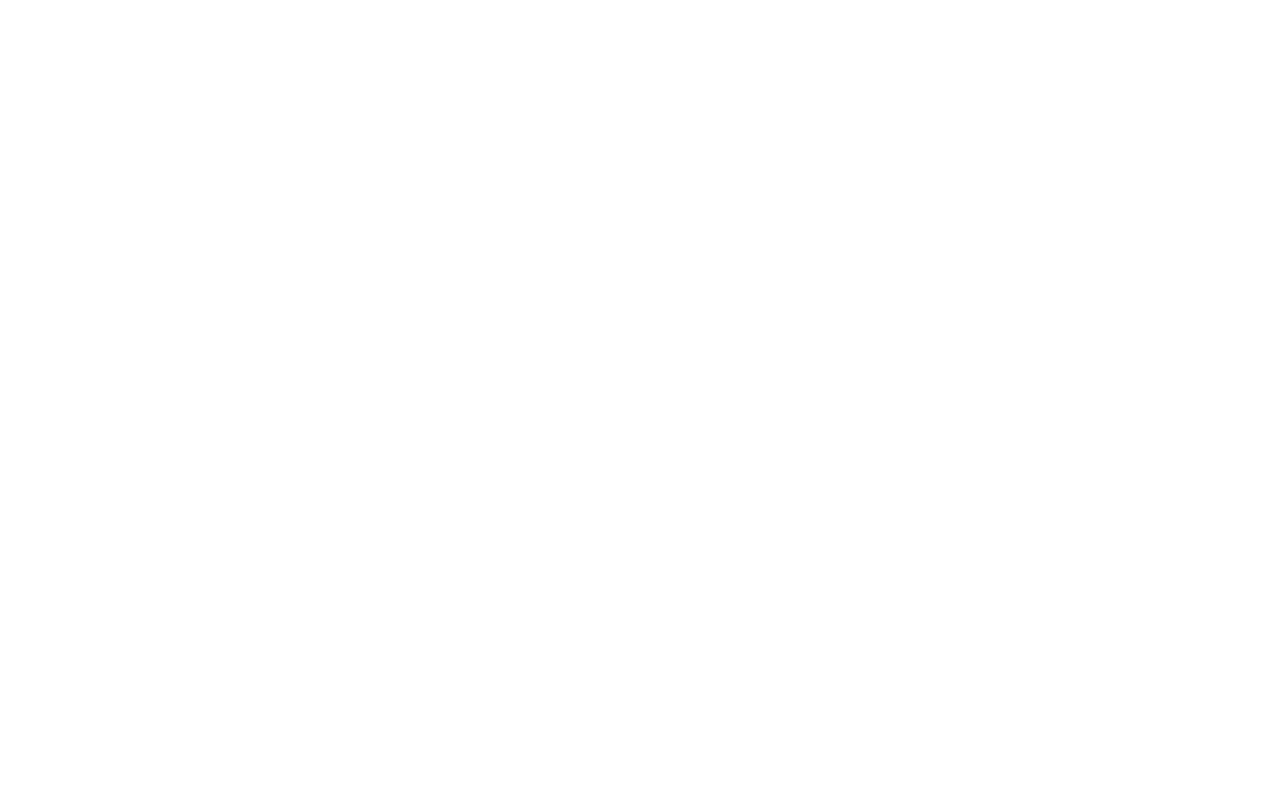
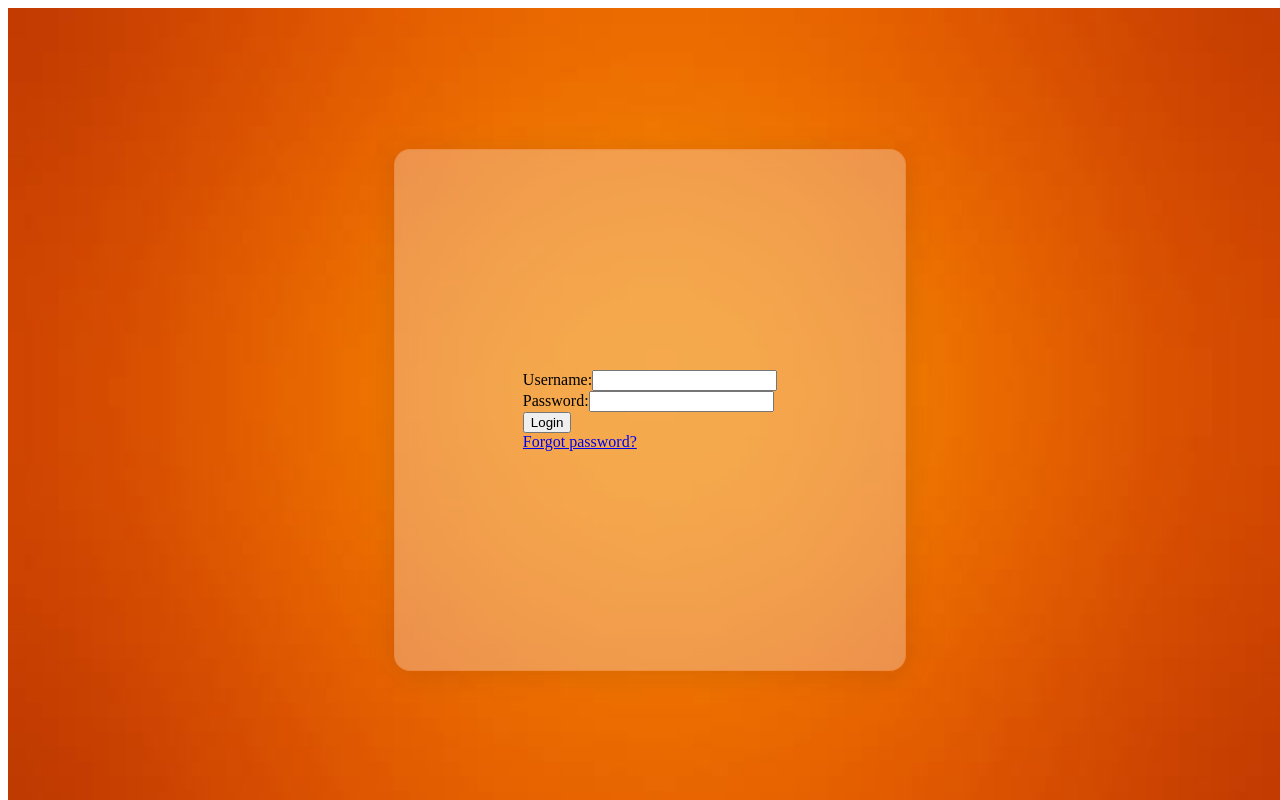
Before and after one commit to ruzabaj/hackerNews-clone, a React (Create React App) app: page / in a window 1280 px wide. Built offline with nearby package versions, Linux system fonts and the light colour scheme.

Commit message:
Login page using glass effect

```diff
--- a/src/components/Login.js
+++ b/src/components/Login.js
@@ -1,8 +1,25 @@
 import React from 'react'
+import '../scss/login.scss'
 
 const Login = () => {
   return (
-    <div>login</div>
+    <div>
+        <img src='bg-hackerNews.jpg' alt='hackerNews' className='bg-img'/>
+        <div className='containers'>
+            <form>
+                <label to="username">Username:</label>
+                <input type="text"/>
+                <div>
+                    <label to="username">Password:</label>
+                    <input type="password"/>
+                </div>
+                <button type='submit' className='btn-login'>Login</button>
+                <div>
+                    <a href='forgot'>Forgot password?</a>
+                </div>
+            </form>
+        </div>
+    </div>
   )
 }
 
--- a/src/index.js
+++ b/src/index.js
@@ -2,11 +2,12 @@ import React from 'react';
 import ReactDOM from 'react-dom/client';
 import App from './App';
 import reportWebVitals from './reportWebVitals';
-
+import Login from './components/Login'
 const root = ReactDOM.createRoot(document.getElementById('root'));
 root.render(
   <React.StrictMode>
     <App />
+    <Login/>
   </React.StrictMode>
 );
 
--- /dev/null
+++ b/src/scss/_config.scss
@@ -0,0 +1 @@
+$background-color: rgba(244, 218, 200, 0.38);
--- a/src/scss/login.scss
+++ b/src/scss/login.scss
@@ -0,0 +1,31 @@
+/* From https://css.glass */
+//
+@import './config';
+.bg-img{
+    position: fixed;
+    width: 100vw;
+    height: 100vh;
+}
+.containers {
+    position: absolute;
+    left: 50%;
+    top: 50%;
+    transform: translate(-50%, -50%);
+
+    background: $background-color;
+    height: 500px;
+    width: 500px;
+    margin: 10px;
+    padding: 10px 05px;
+
+    border-radius: 16px;
+    box-shadow: 0 4px 30px rgba(0, 0, 0, 0.1);
+    backdrop-filter: blur(10px);
+    -webkit-backdrop-filter: blur(10px);
+    border: 1px solid rgba(234, 117, 34, 0.28);
+
+    display: flex;
+    flex-direction: column;
+    justify-content: center;
+    align-items: center;
+   }
```
Also changed, not shown: public/bg-hackerNews.jpg (added).
